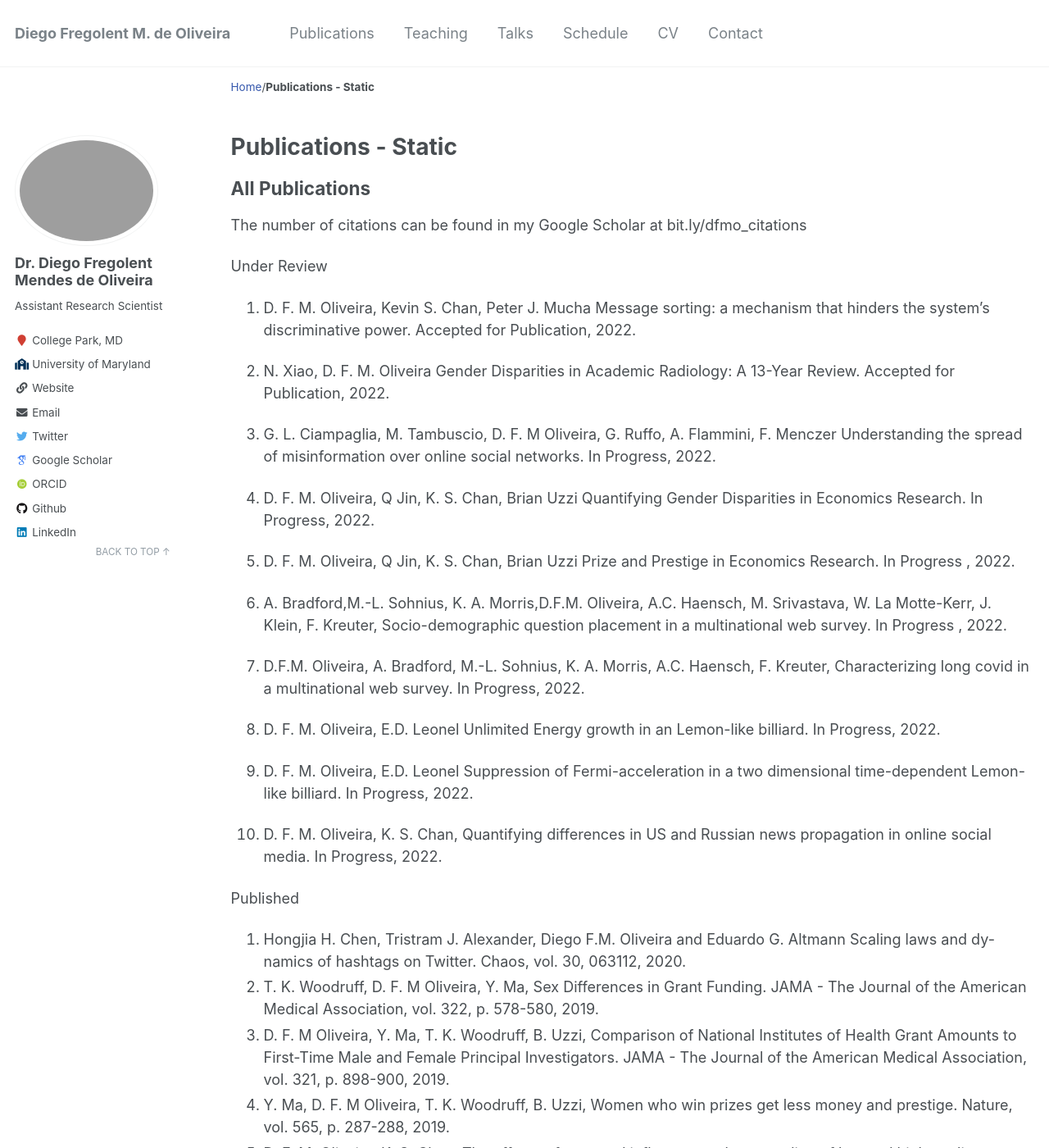
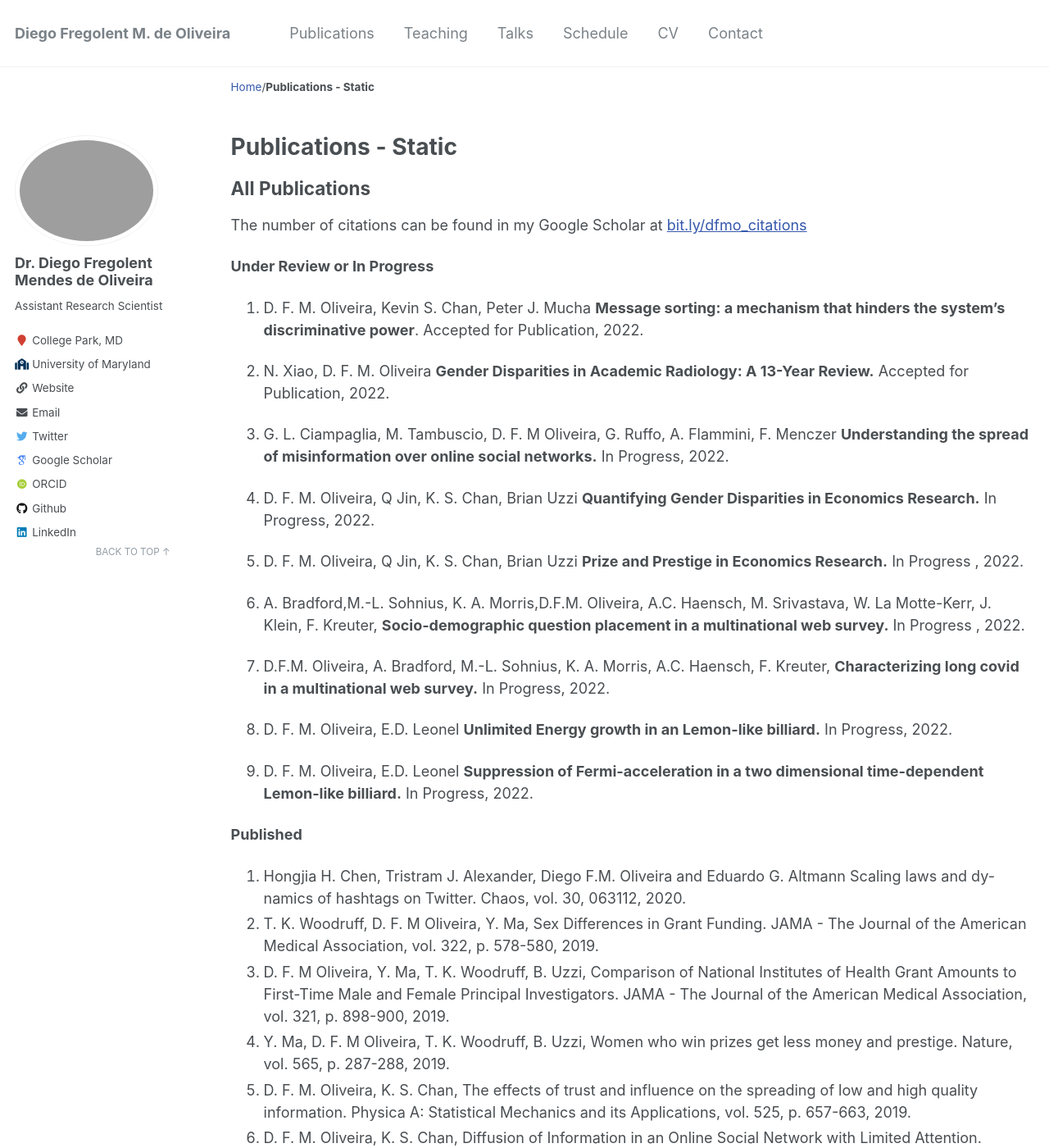
Before and after one commit to fregolente/fregolente.github.io, a Jekyll site: the page built from _pages/publications-static.md, in a window 1280 px wide and 1400 px high. Shown: the whole window at 82% size. Built offline with Jekyll 4.4.1, drawn with Linux system fonts in a browser that asks for light colours; some web fonts are replaced.

Commit message:
Update publications-static.md

```diff
--- a/_pages/publications-static.md
+++ b/_pages/publications-static.md
@@ -7,33 +7,30 @@ author_profile: true
 
 ## All Publications
 
-The number of citations can be found in my Google Scholar at bit.ly/dfmo_citations
+The number of citations can be found in my Google Scholar at [bit.ly/dfmo_citations](bit.ly/dfmo_citations)
 
-Under Review
+**Under Review or In Progress**
 
-1. D. F. M. Oliveira, Kevin S. Chan, Peter J. Mucha Message sorting: a mechanism that hinders the system’s discriminative power. Accepted for Publication, 2022.
+1. D. F. M. Oliveira, Kevin S. Chan, Peter J. Mucha **Message sorting: a mechanism that hinders the system’s discriminative power**. Accepted for Publication, 2022.
 
-2. N. Xiao, D. F. M. Oliveira Gender Disparities in Academic Radiology: A 13-Year Review. Accepted for Publication, 2022.
+2. N. Xiao, D. F. M. Oliveira **Gender Disparities in Academic Radiology: A 13-Year Review.** Accepted for Publication, 2022.
 
-3. G. L. Ciampaglia, M. Tambuscio, D. F. M Oliveira, G. Ruffo, A. Flammini, F. Menczer Understanding the spread of misinformation over online social networks. In Progress, 2022.
+3. G. L. Ciampaglia, M. Tambuscio, D. F. M Oliveira, G. Ruffo, A. Flammini, F. Menczer **Understanding the spread of misinformation over online social networks.** In Progress, 2022.
 
-4. D. F. M. Oliveira, Q Jin, K. S. Chan, Brian Uzzi Quantifying Gender Disparities in Economics Research. In Progress, 2022.
+4. D. F. M. Oliveira, Q Jin, K. S. Chan, Brian Uzzi **Quantifying Gender Disparities in Economics Research.** In Progress, 2022.
 
-5. D. F. M. Oliveira, Q Jin, K. S. Chan, Brian Uzzi Prize and Prestige in Economics Research. In Progress , 2022.
+5. D. F. M. Oliveira, Q Jin, K. S. Chan, Brian Uzzi **Prize and Prestige in Economics Research.** In Progress , 2022.
 
-6. A. Bradford,M.-L. Sohnius, K. A. Morris,D.F.M. Oliveira, A.C. Haensch, M. Srivastava, W. La Motte-Kerr, J. Klein, F. Kreuter, Socio-demographic question placement in a multinational web survey. In Progress , 2022.
+6. A. Bradford,M.-L. Sohnius, K. A. Morris,D.F.M. Oliveira, A.C. Haensch, M. Srivastava, W. La Motte-Kerr, J. Klein, F. Kreuter, **Socio-demographic question placement in a multinational web survey.** In Progress , 2022.
 
-7. D.F.M. Oliveira, A. Bradford, M.-L. Sohnius, K. A. Morris, A.C. Haensch, F. Kreuter, Characterizing long covid in a multinational web survey. In Progress, 2022.
+7. D.F.M. Oliveira, A. Bradford, M.-L. Sohnius, K. A. Morris, A.C. Haensch, F. Kreuter, **Characterizing long covid in a multinational web survey.** In Progress, 2022.
 
-8. D. F. M. Oliveira, E.D. Leonel Unlimited Energy growth in an Lemon-like billiard. In Progress, 2022.
+8. D. F. M. Oliveira, E.D. Leonel **Unlimited Energy growth in an Lemon-like billiard.** In Progress, 2022.
 
-9. D. F. M. Oliveira, E.D. Leonel Suppression of Fermi-acceleration in a two dimensional time-dependent Lemon-
-like billiard. In Progress, 2022.
+9. D. F. M. Oliveira, E.D. Leonel **Suppression of Fermi-acceleration in a two dimensional time-dependent Lemon-like billiard.** In Progress, 2022.
 
-10. D. F. M. Oliveira, K. S. Chan, Quantifying differences in US and Russian news propagation in online social
-media. In Progress, 2022.
 
-Published
+**Published**
 
 11. Hongjia H. Chen, Tristram J. Alexander, Diego F.M. Oliveira and Eduardo G. Altmann Scaling laws and dy- namics of hashtags on Twitter. Chaos, vol. 30, 063112, 2020.
 12. T. K. Woodruff, D. F. M Oliveira, Y. Ma, Sex Differences in Grant Funding. JAMA - The Journal of the American Medical Association, vol. 322, p. 578-580, 2019.
```
